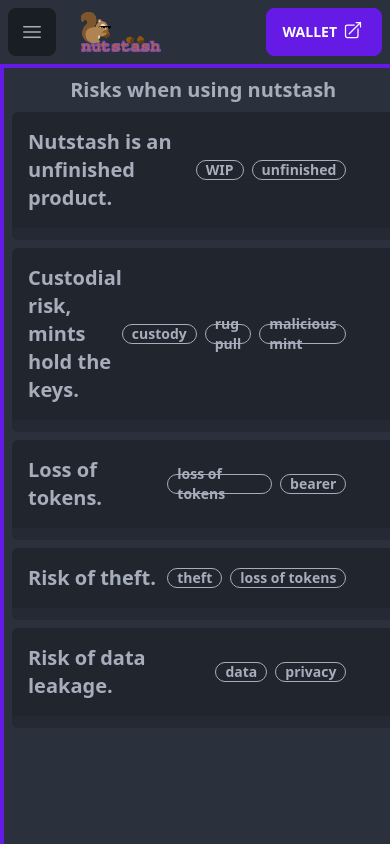
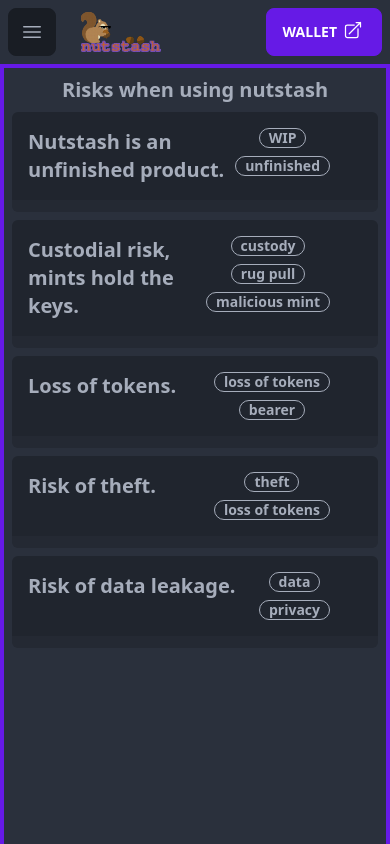
Before and after one commit to gandlafbtc/nutstash-homepage, a SvelteKit app: page /risks in a window 390 px wide. Built offline with nearby package versions, Linux system fonts and the light colour scheme.

Commit message:
fixed minor ux issues

```diff
--- a/src/comp/CollapseListElement.svelte
+++ b/src/comp/CollapseListElement.svelte
@@ -9,7 +9,7 @@
 <div tabindex="0" class="collapse w-full">
     <div class="collapse-title text-xl font-bold bg-base-300 rounded-t-md flex justify-between">
       {listElement.title}
-      <div class="flex items-center gap-2">
+      <div class="lg:flex-row flex flex-col items-center gap-2 min-w-max">
             {#each listElement?.tags as tag}
             <div class="badge badge-outline">{tag}</div>
             {/each}
```
